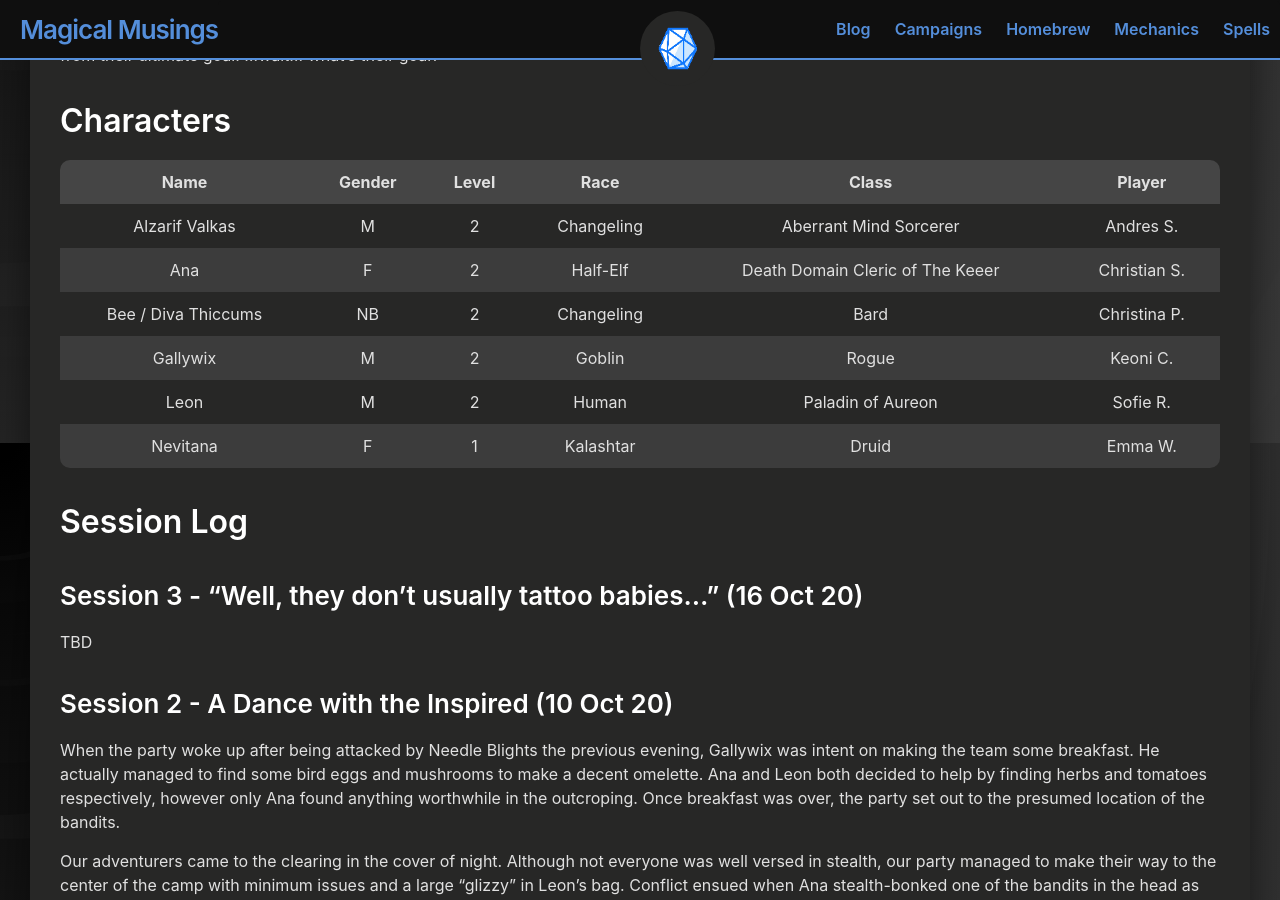
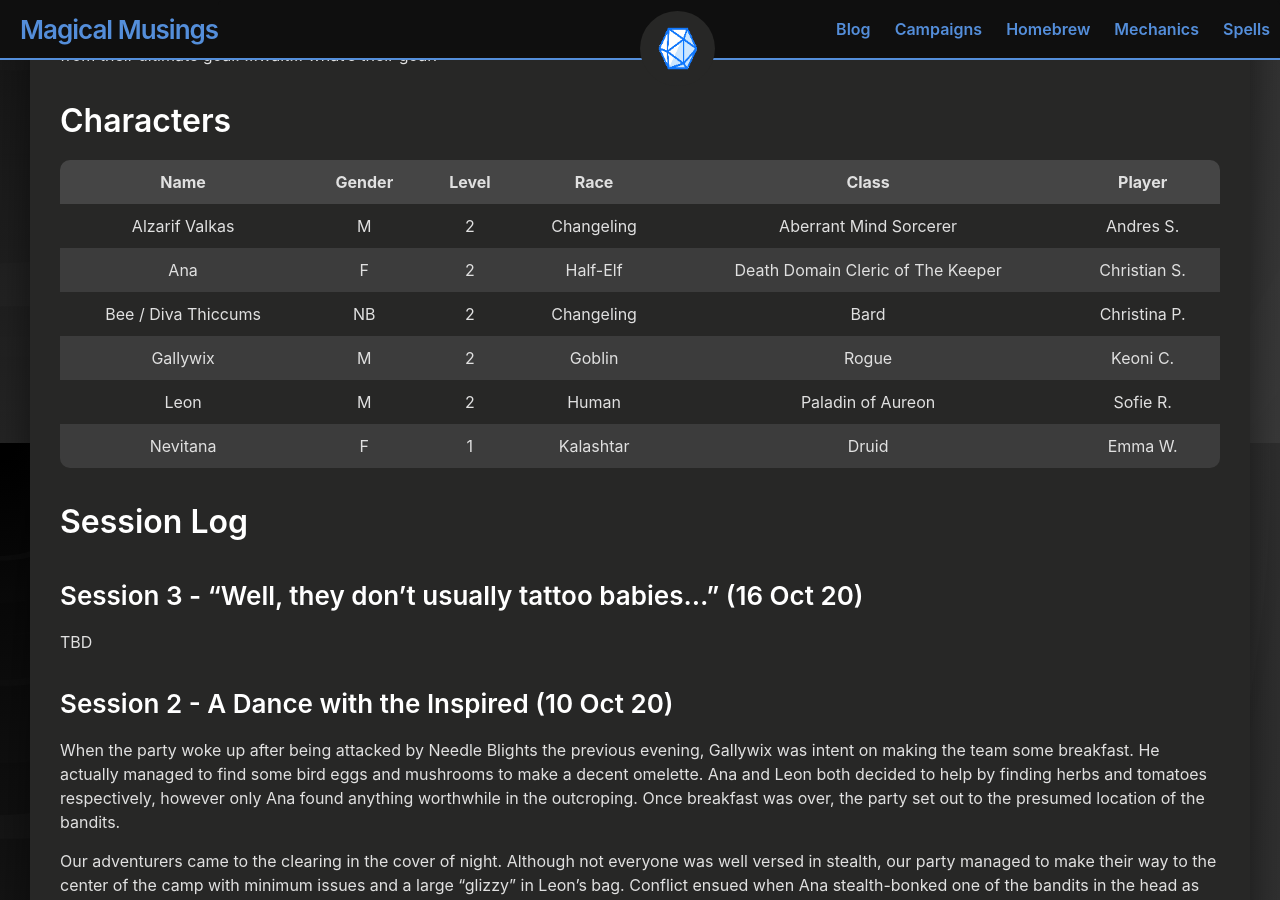
Before and after one commit to andersthemagi/magicalmusings.github.io, a Jekyll site: the page built from _posts/campaigns/2020-10-05-campaign-free-lances.md, in a window 1280 px wide and 900 px high, scrolled down 517 px. Built offline with Jekyll 4.4.1, drawn with Linux system fonts in a browser that asks for light colours.

Commit message:
Update 2020-10-05-campaign-free-lances.md

```diff
--- a/_posts/campaigns/2020-10-05-campaign-free-lances.md
+++ b/_posts/campaigns/2020-10-05-campaign-free-lances.md
@@ -35,7 +35,7 @@ The Free Lances are an Adventuring Guild located in the city of Fairhaven that w
 |Name|Gender|Level|Race|Class|Player|
 |:--:|:---:|:--:|:---:|:----:|:----:|
 |Alzarif Valkas|M|2|Changeling|Aberrant Mind Sorcerer|Andres S.|
-|Ana|F|2|Half-Elf|Death Domain Cleric of The Keeer|Christian S.|
+|Ana|F|2|Half-Elf|Death Domain Cleric of The Keeper|Christian S.|
 |Bee / Diva Thiccums|NB|2|Changeling|Bard|Christina P.|
 |Gallywix|M|2|Goblin|Rogue|Keoni C.|
 |Leon|M|2|Human|Paladin of Aureon|Sofie R.|
```
